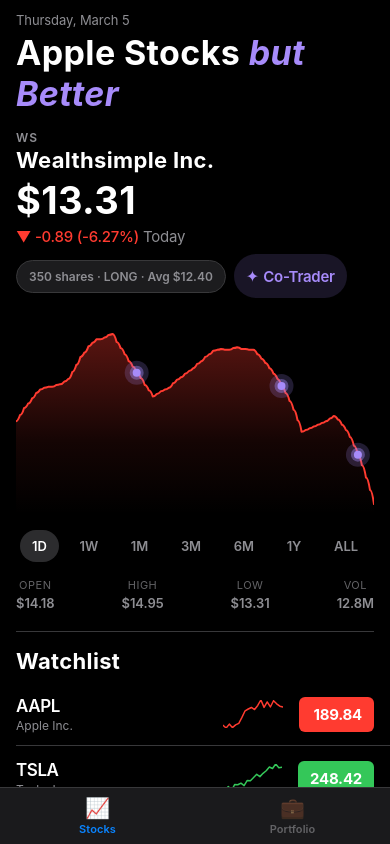
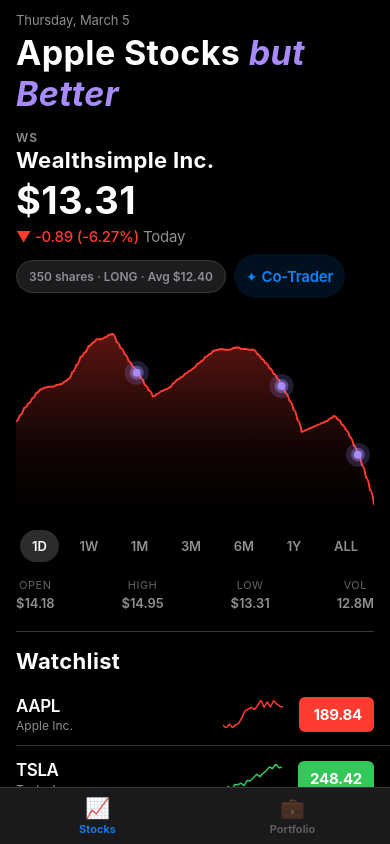
Before and after one commit to Abdul-jaybar/apple-stocks-ai, a React Native app: screen / in a window 390 px wide. Built offline with nearby package versions, Linux system fonts and the light colour scheme.

Commit message:
Restyle UI to match Apple Stocks: system blue buttons, clean news section

```diff
--- a/components/NewsFeed.js
+++ b/components/NewsFeed.js
@@ -8,19 +8,19 @@
             <View style={styles.cardContent}>
                 <View style={styles.sourceRow}>
                     <View style={styles.sourceLeft}>
-                        <Text style={[styles.sourceIcon, item.isAI && styles.sourceIconAI]}>{item.sourceIcon}</Text>
-                        <Text style={[styles.sourceName, item.isAI && styles.sourceNameAI]}>{item.source}</Text>
+                        <Text style={styles.sourceName}>{item.source}</Text>
                     </View>
                     <Text style={styles.timestamp}>{item.timestamp}</Text>
                 </View>
                 <Text style={styles.headline}>{item.headline}</Text>
                 <Text style={styles.summary} numberOfLines={3}>{item.summary}</Text>
-                <View style={styles.tagRow}>
-                    <View style={[styles.tag, item.isAI ? styles.tagAI : styles.tagDefault]}>
-                        <Text style={[styles.tagText, item.isAI && styles.tagTextAI]}>{item.tag}</Text>
+                {item.tag && (
+                    <View style={styles.tagRow}>
+                        <View style={styles.tag}>
+                            <Text style={styles.tagText}>{item.tag}</Text>
+                        </View>
                     </View>
-                    {item.relevanceScore && <Text style={styles.relevanceText}>{item.relevanceScore}% relevant</Text>}
-                </View>
+                )}
             </View>
         </TouchableOpacity>
     );
@@ -34,10 +34,7 @@
     return (
         <View style={styles.container}>
             <View style={styles.sectionHeader}>
-                <View style={styles.headerLeft}>
-                    <Text style={styles.sectionTitle}>AI Filtered Insights</Text>
-                    <View style={styles.aiBadge}><Text style={styles.aiBadgeText}>✦ AI</Text></View>
-                </View>
+                <Text style={styles.sectionTitle}>Business News</Text>
             </View>
             <View style={styles.headerSeparator} />
             {items.map((item, index) => (
@@ -53,28 +50,18 @@
 const styles = StyleSheet.create({
     container: { paddingTop: spacing.xl },
     sectionHeader: { flexDirection: 'row', justifyContent: 'space-between', alignItems: 'center', paddingHorizontal: spacing.lg, marginBottom: spacing.md },
-    headerLeft: { flexDirection: 'row', alignItems: 'center' },
     sectionTitle: { ...typography.title2, color: colors.textPrimary },
-    aiBadge: { backgroundColor: colors.aiGlowDim, paddingHorizontal: spacing.sm, paddingVertical: 3, borderRadius: borderRadius.pill, marginLeft: spacing.sm },
-    aiBadgeText: { ...typography.caption2, color: colors.aiGlow, fontWeight: '700' },
     headerSeparator: { height: StyleSheet.hairlineWidth, backgroundColor: colors.separator, marginHorizontal: spacing.lg, marginBottom: spacing.xs },
     card: { paddingHorizontal: spacing.lg, paddingVertical: spacing.md },
     cardContent: { flex: 1 },
     sourceRow: { flexDirection: 'row', justifyContent: 'space-between', alignItems: 'center', marginBottom: spacing.sm },
     sourceLeft: { flexDirection: 'row', alignItems: 'center' },
-    sourceIcon: { fontSize: 10, color: colors.textSecondary, marginRight: spacing.xs },
-    sourceIconAI: { color: colors.aiGlow, fontSize: 12 },
     sourceName: { ...typography.caption1, color: colors.textSecondary, fontWeight: '600', textTransform: 'uppercase', letterSpacing: 0.5 },
-    sourceNameAI: { color: colors.aiGlow },
     timestamp: { ...typography.caption1, color: colors.textTertiary },
     headline: { ...typography.headline, color: colors.textPrimary, marginBottom: spacing.xs, lineHeight: 22 },
     summary: { ...typography.subheadline, color: colors.textSecondary, lineHeight: 20, marginBottom: spacing.sm },
     tagRow: { flexDirection: 'row', alignItems: 'center' },
-    tag: { paddingHorizontal: spacing.sm, paddingVertical: 3, borderRadius: borderRadius.sm, marginRight: spacing.sm },
-    tagDefault: { backgroundColor: colors.cardBackground },
-    tagAI: { backgroundColor: colors.aiGlowDim },
+    tag: { paddingHorizontal: spacing.sm, paddingVertical: 3, borderRadius: borderRadius.sm, backgroundColor: colors.cardBackground },
     tagText: { ...typography.caption2, color: colors.textSecondary, fontWeight: '600' },
-    tagTextAI: { color: colors.aiGlow },
-    relevanceText: { ...typography.caption2, color: colors.textTertiary },
     separator: { height: StyleSheet.hairlineWidth, backgroundColor: colors.separator, marginLeft: spacing.lg },
 });
--- a/screens/StocksScreen.js
+++ b/screens/StocksScreen.js
@@ -114,12 +114,12 @@
     },
     holdingBadgeText: { ...typography.caption1, color: colors.textSecondary, fontWeight: '600' },
     coTraderButton: {
-        flexDirection: 'row', alignItems: 'center', backgroundColor: colors.aiGlowDim,
+        flexDirection: 'row', alignItems: 'center', backgroundColor: 'rgba(10, 132, 255, 0.12)',
         paddingHorizontal: spacing.md, paddingVertical: spacing.sm, borderRadius: borderRadius.pill,
         minHeight: 44, minWidth: 44,
     },
-    coTraderIcon: { fontSize: 16, color: colors.aiGlow, marginRight: spacing.xs },
-    coTraderLabel: { ...typography.subheadline, color: colors.aiGlow, fontWeight: '600' },
+    coTraderIcon: { fontSize: 14, color: colors.systemBlue, marginRight: spacing.xs },
+    coTraderLabel: { ...typography.subheadline, color: colors.systemBlue, fontWeight: '600' },
     statsRow: { flexDirection: 'row', paddingHorizontal: spacing.lg, paddingTop: spacing.lg, paddingBottom: spacing.md, justifyContent: 'space-between' },
     statItem: { alignItems: 'center' },
     statLabel: { ...typography.caption2, color: colors.textTertiary, marginBottom: 3, textTransform: 'uppercase', letterSpacing: 0.5 },
```
